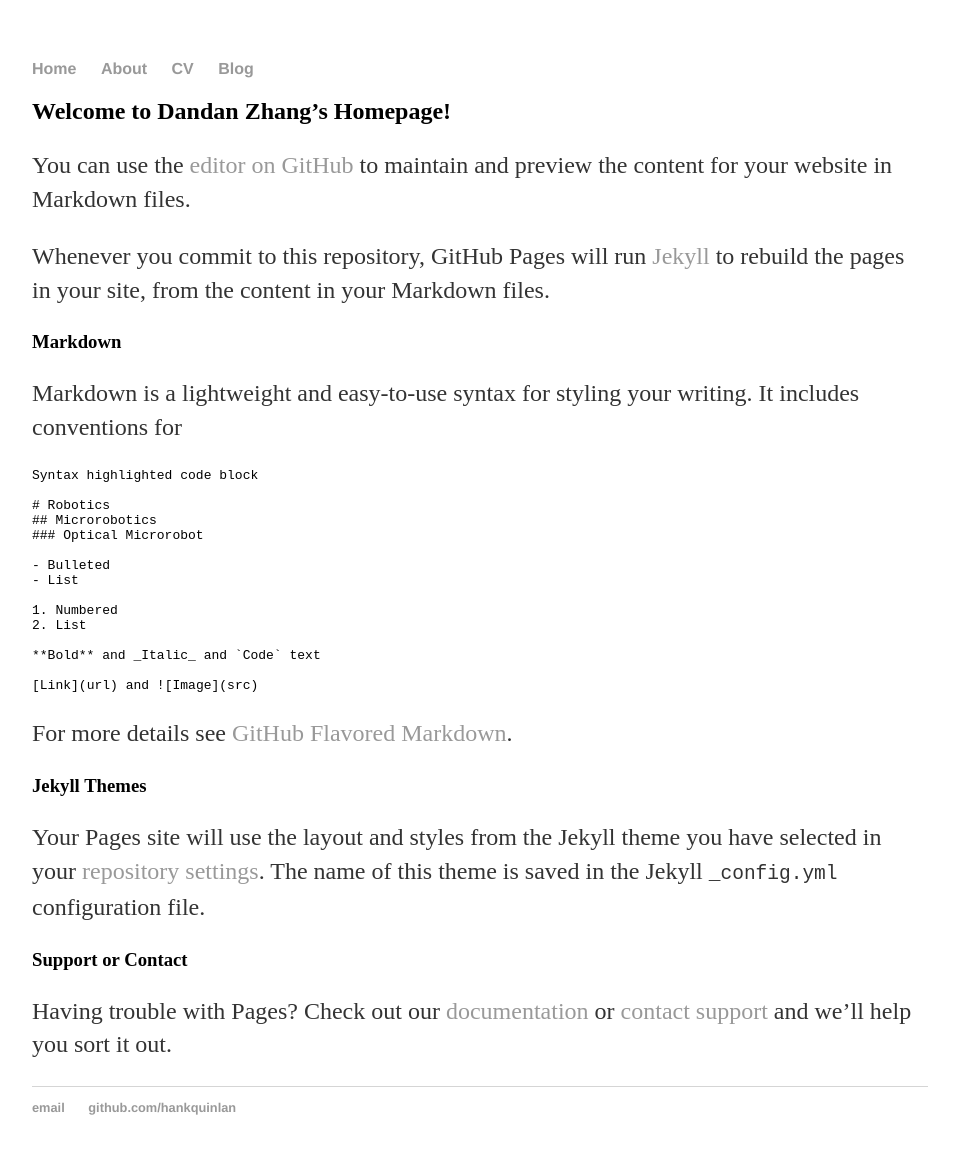
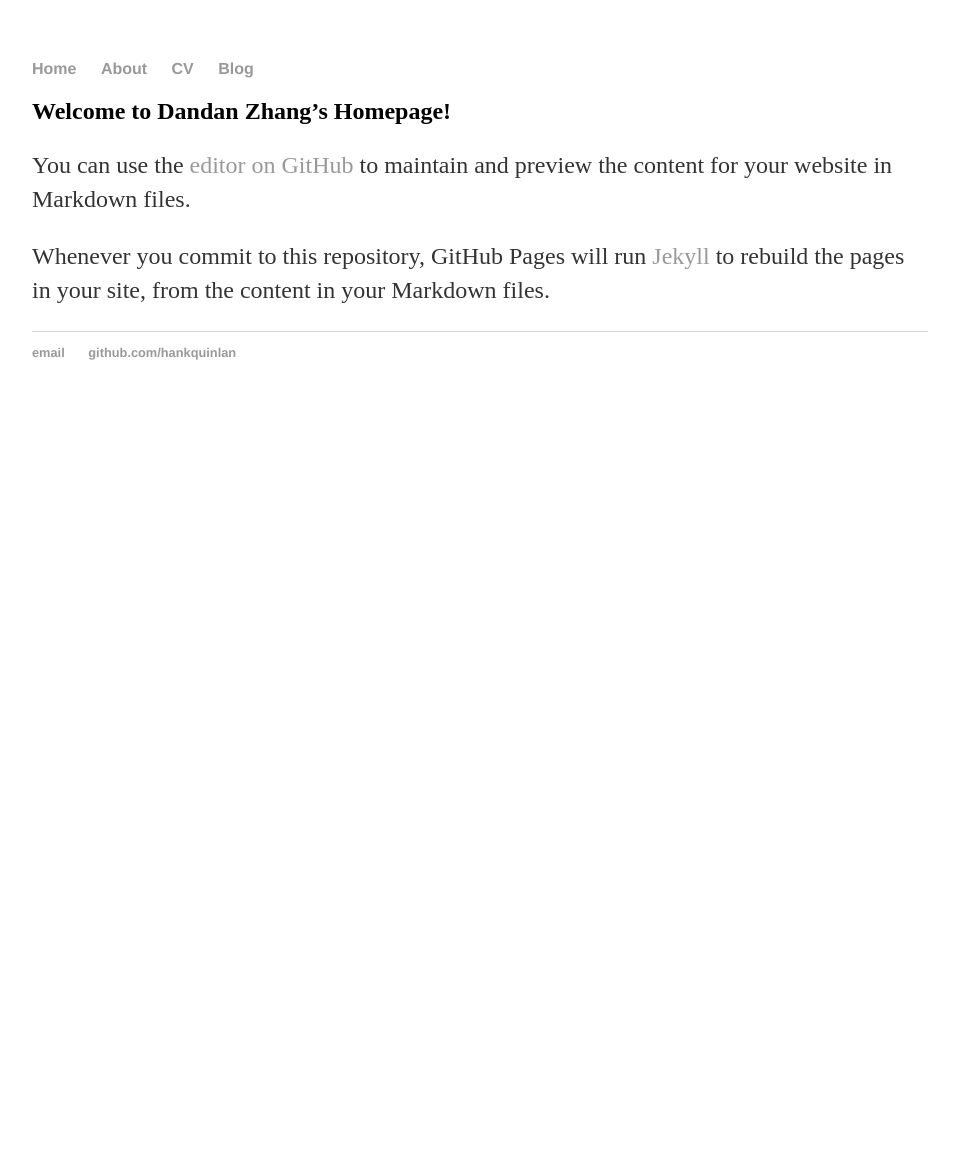
Before and after one commit to ImperialDanDan/ImperialDanDan.github.io, a Jekyll site: the page built from index.md, in a window 1280 px wide. Shown: the whole page, without its empty margins (160-1119 px from the left). Built offline with Jekyll 4.4.1, drawn with Linux system fonts in a browser that asks for light colours; our own code applies the rules of GitHub Pages for plain Markdown files; after the commit the page ends 900 px from its top, so only the background shows below that.

Commit message:
Update index.md

````diff
--- a/index.md
+++ b/index.md
@@ -3,35 +3,3 @@
 You can use the [editor on GitHub](https://github.com/ImperialDanDan/ImperialDanDan.github.io/edit/main/index.md) to maintain and preview the content for your website in Markdown files.
 
 Whenever you commit to this repository, GitHub Pages will run [Jekyll](https://jekyllrb.com/) to rebuild the pages in your site, from the content in your Markdown files.
-
-### Markdown
-
-Markdown is a lightweight and easy-to-use syntax for styling your writing. It includes conventions for
-
-```markdown
-Syntax highlighted code block
-
-# Robotics
-## Microrobotics
-### Optical Microrobot
-
-- Bulleted
-- List
-
-1. Numbered
-2. List
-
-**Bold** and _Italic_ and `Code` text
-
-[Link](url) and ![Image](src)
-```
-
-For more details see [GitHub Flavored Markdown](https://guides.github.com/features/mastering-markdown/).
-
-### Jekyll Themes
-
-Your Pages site will use the layout and styles from the Jekyll theme you have selected in your [repository settings](https://github.com/ImperialDanDan/ImperialDanDan.github.io/settings). The name of this theme is saved in the Jekyll `_config.yml` configuration file.
-
-### Support or Contact
-
-Having trouble with Pages? Check out our [documentation](https://docs.github.com/categories/github-pages-basics/) or [contact support](https://github.com/contact) and we’ll help you sort it out.
````
